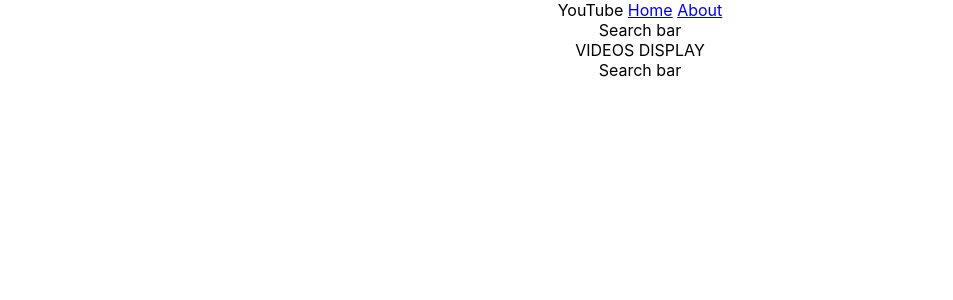
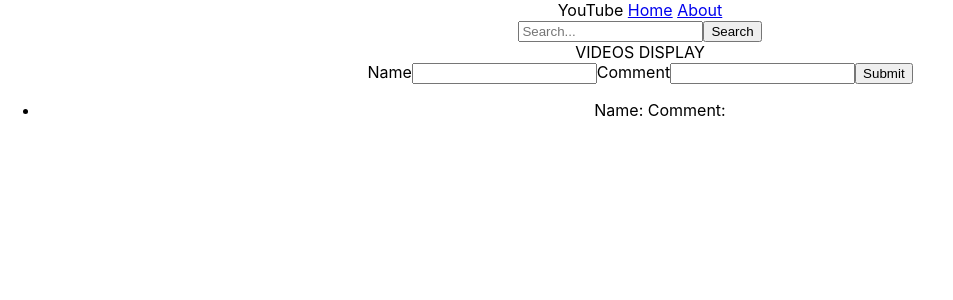
Before and after one commit to LILYHUANGPURSUIT/React-YouTube, a React (Create React App) app: page / in a window 1280 px wide. Shown: the top 300 px of the page, without its empty margins (0-953 px from the left). Built offline with nearby package versions, Linux system fonts and the light colour scheme.

Commit message:
Basic Website layout.

```diff
--- a/src/components/AboutPage.js
+++ b/src/components/AboutPage.js
@@ -5,7 +5,16 @@ class AboutPage extends React.Component{
     render(){
         return (
             <div>
-                About Page
+                <h2>React YouTube Project</h2>
+                <p>A React application that lets you search for YouTube videos, then choose a video from a list to watch.</p>
+
+                <h2>About Us</h2>
+                <h3>Larisa Shapkina</h3>
+                <p>A short bio of each teammate.</p>
+                <p><a href="https://github.com/larisashapkina">Larisa's GitHub</a></p>
+                <h3>Lili Huang</h3>
+                <p>A short bio of each teammate.</p>
+                <p><a href="https://github.com/LILYHUANGPURSUIT">Lili's GitHub</a></p>
             </div>
         )
     }
--- a/src/components/Comments.js
+++ b/src/components/Comments.js
@@ -3,9 +3,30 @@ import React from "react";
 class Comments extends React.Component{
 
     render(){
+
+        //let list = data (array).map((info)=>{
+
+        // })
         return (
             <div>
-                Search bar
+                <form>
+                  <label for="name">Name</label>
+                  <input type="text" id="name" name="name" value={""}/>
+
+                  <label for="comment">Comment</label>
+                  <input type="text" id="comment" name="comment" value={""}/>
+
+                  <button type="submit">Submit</button>
+                </form>
+
+                {/* {list} */}
+                <ul>
+                    <li>
+                        Name:
+                        Comment:
+                    </li>
+                </ul>
+
             </div>
         )
     }
--- a/src/components/HomePage.js
+++ b/src/components/HomePage.js
@@ -3,7 +3,31 @@ import SearchBar from "./SearchBar";
 import VideosDisplay from "./VideosDisplay";
 import Comments from "./Comments";
 
+
 class HomePage extends React.Component{
+    constructor(){
+        super();
+        // we need the data (videoInfo) from HomePage. --->fetch
+        // this.state --> videoInfo default : "No search yet"
+        // this.state --> searchInput default : ""
+        this.state={
+            videoInfo: "",
+        }
+    }
+
+
+
+    // componentDidMount(){
+    //     fetch("https://youtube.googleapis.com/youtube/v3/search?key=${process.env.REACT_APP_API_KEY}")
+
+    //     .then((res)=> res.json())
+    //     .then((data) => {
+    //         console.log(data)
+    //         this.setState({
+    //             videoInfo: data,
+    //         })
+    //     })
+    // }
 
     render(){
         return (
--- a/src/components/SearchBar.js
+++ b/src/components/SearchBar.js
@@ -3,10 +3,17 @@ import YouTube from "react-youtube";
 
 class SearchBar extends React.Component{
 
+
+//function handleInput --> this.setState: input value
+//function handleSearch --> display videos.
+
+
     render(){
         return (
             <div>
-                Search bar
+                <input type="text" placeholder="Search..." />
+                <button type="submit">Search</button>
+                <YouTube videoId="4wEO_JuON9E" />
             </div>
         )
     }
```
